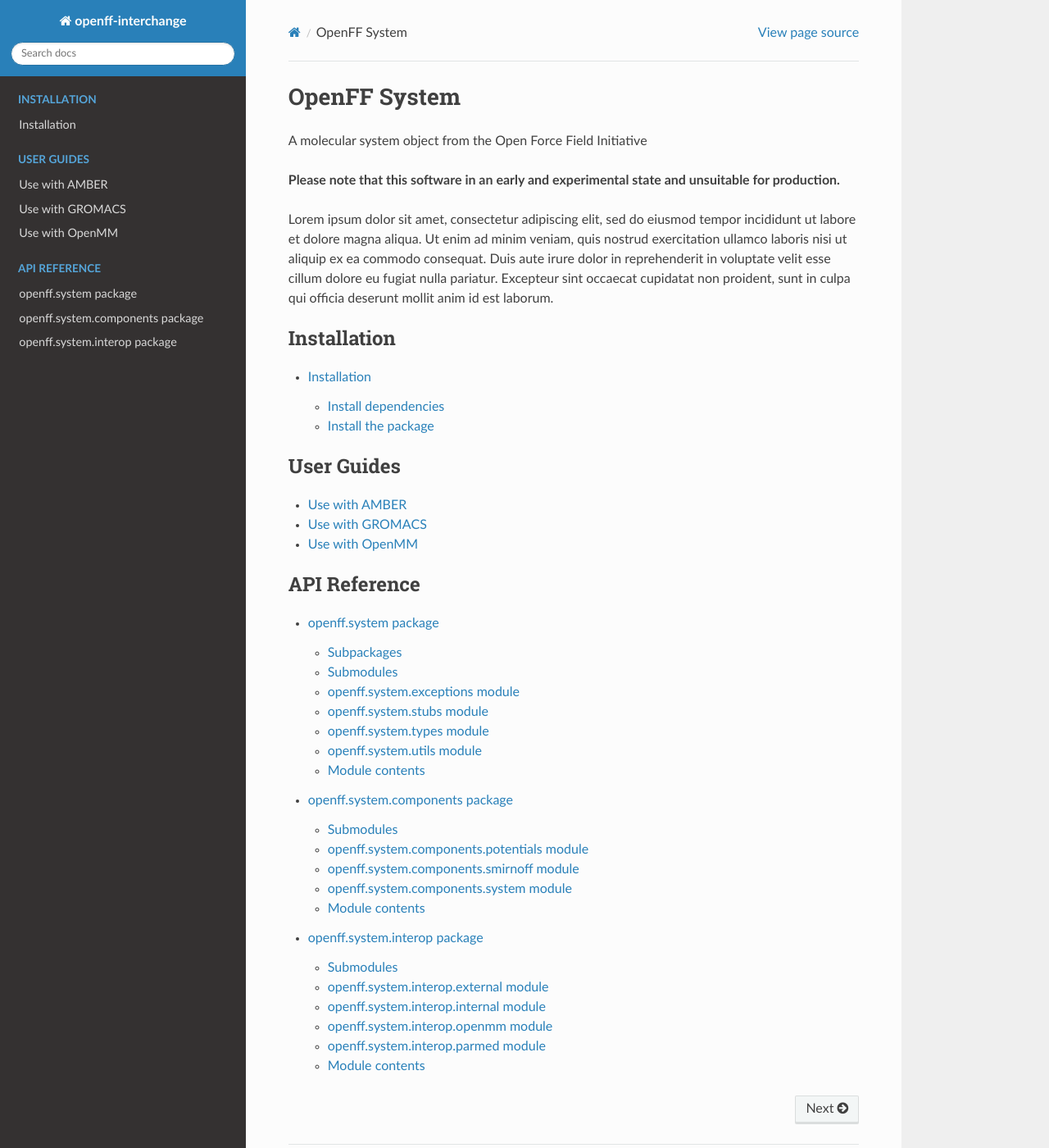
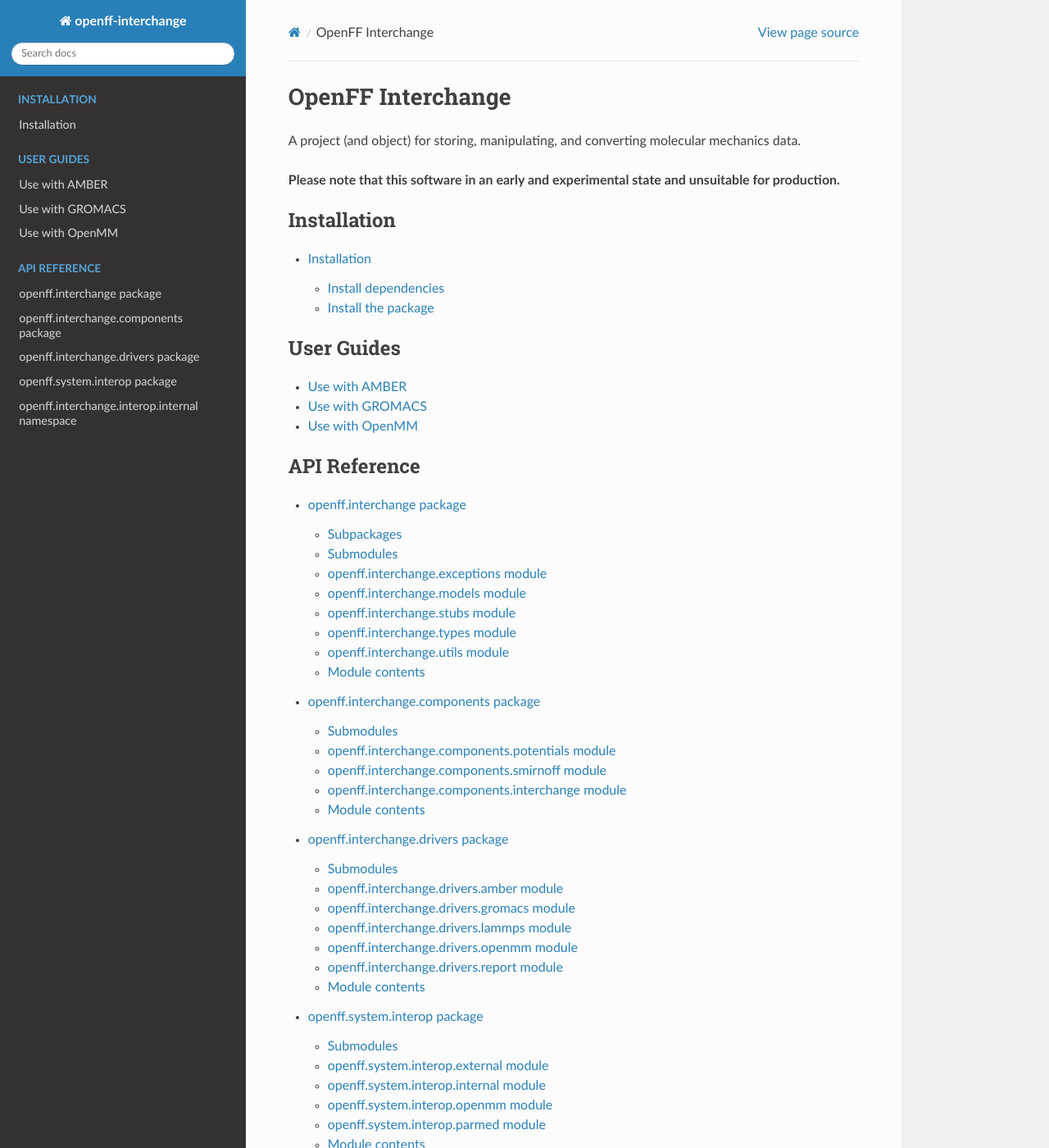
Before and after one commit to openforcefield/openff-interchange, a Sphinx documentation site: the page built from docs/index.md, in a window 1280 px wide and 1400 px high. Shown: the whole window at 82% size. Built offline with Sphinx 7.4.7 and the Read the Docs theme 2.0.0, drawn with Linux system fonts in a browser that asks for light colours; pages that are not in the unit, such as notebooks, are missing from menus; some of the changed text lies outside the part shown.

````diff
--- a/docs/conf.py
+++ b/docs/conf.py
@@ -116,7 +116,7 @@ html_static_path = ['_static']
 # -- Options for HTMLHelp output ---------------------------------------------
 
 # Output file base name for HTML help builder.
-htmlhelp_basename = 'systemdoc'
+htmlhelp_basename = 'interchangedoc'
 
 
 # -- Options for LaTeX output ------------------------------------------------
--- a/docs/index.md
+++ b/docs/index.md
@@ -1,15 +1,8 @@
-# OpenFF System
+# OpenFF Interchange
 
-A molecular system object from the Open Force Field Initiative
+A project (and object) for storing, manipulating, and converting molecular mechanics data.
 
 **Please note that this software in an early and experimental state and unsuitable for production.**
-
-Lorem ipsum dolor sit amet, consectetur adipiscing elit, sed do eiusmod tempor
-incididunt ut labore et dolore magna aliqua. Ut enim ad minim veniam, quis
-nostrud exercitation ullamco laboris nisi ut aliquip ex ea commodo consequat.
-Duis aute irure dolor in reprehenderit in voluptate velit esse cillum dolore eu
-fugiat nulla pariatur. Excepteur sint occaecat cupidatat non proident, sunt in
-culpa qui officia deserunt mollit anim id est laborum.
 
 ```{toctree}
 ---
@@ -32,7 +25,9 @@ using/openmm.md
 maxdepth: 2
 caption: API Reference
 ---
-openff.system.rst
-openff.system.components.rst
-openff.system.interop.rst
+openff.interchange.rst
+openff.interchange.components.rst
+openff.interchange.drivers.rst
+openff.interchange.interop.rst
+openff.interchange.interop.internal.rst
 ```
--- a/docs/openff.system.components.rst
+++ b/docs/openff.interchange.components.rst
@@ -1,29 +1,29 @@
-openff.system.components package
+openff.interchange.components package
 ================================
 
 Submodules
 ----------
 
-openff.system.components.potentials module
+openff.interchange.components.potentials module
 ------------------------------------------
 
-.. automodule:: openff.system.components.potentials
+.. automodule:: openff.interchange.components.potentials
    :members:
    :undoc-members:
    :show-inheritance:
 
-openff.system.components.smirnoff module
+openff.interchange.components.smirnoff module
 ----------------------------------------
 
-.. automodule:: openff.system.components.smirnoff
+.. automodule:: openff.interchange.components.smirnoff
    :members:
    :undoc-members:
    :show-inheritance:
 
-openff.system.components.system module
+openff.interchange.components.interchange module
 --------------------------------------
 
-.. automodule:: openff.system.components.system
+.. automodule:: openff.interchange.components.interchange
    :members:
    :undoc-members:
    :show-inheritance:
@@ -31,7 +31,7 @@ openff.system.components.system module
 Module contents
 ---------------
 
-.. automodule:: openff.system.components
+.. automodule:: openff.interchange.components
    :members:
    :undoc-members:
    :show-inheritance:
--- /dev/null
+++ b/docs/openff.interchange.drivers.rst
@@ -0,0 +1,53 @@
+openff.interchange.drivers package
+==================================
+
+Submodules
+----------
+
+openff.interchange.drivers.amber module
+---------------------------------------
+
+.. automodule:: openff.interchange.drivers.amber
+   :members:
+   :undoc-members:
+   :show-inheritance:
+
+openff.interchange.drivers.gromacs module
+-----------------------------------------
+
+.. automodule:: openff.interchange.drivers.gromacs
+   :members:
+   :undoc-members:
+   :show-inheritance:
+
+openff.interchange.drivers.lammps module
+----------------------------------------
+
+.. automodule:: openff.interchange.drivers.lammps
+   :members:
+   :undoc-members:
+   :show-inheritance:
+
+openff.interchange.drivers.openmm module
+----------------------------------------
+
+.. automodule:: openff.interchange.drivers.openmm
+   :members:
+   :undoc-members:
+   :show-inheritance:
+
+openff.interchange.drivers.report module
+----------------------------------------
+
+.. automodule:: openff.interchange.drivers.report
+   :members:
+   :undoc-members:
+   :show-inheritance:
+
+Module contents
+---------------
+
+.. automodule:: openff.interchange.drivers
+   :members:
+   :undoc-members:
+   :show-inheritance:
--- /dev/null
+++ b/docs/openff.interchange.interop.internal.rst
@@ -0,0 +1,21 @@
+openff.interchange.interop.internal namespace
+=============================================
+
+Submodules
+----------
+
+openff.interchange.interop.internal.gromacs module
+--------------------------------------------------
+
+.. automodule:: openff.interchange.interop.internal.gromacs
+   :members:
+   :undoc-members:
+   :show-inheritance:
+
+openff.interchange.interop.internal.lammps module
+-------------------------------------------------
+
+.. automodule:: openff.interchange.interop.internal.lammps
+   :members:
+   :undoc-members:
+   :show-inheritance:
--- /dev/null
+++ b/docs/openff.interchange.rst
@@ -0,0 +1,64 @@
+openff.interchange package
+==========================
+
+Subpackages
+-----------
+
+.. toctree::
+   :maxdepth: 4
+
+   openff.interchange.components
+   openff.interchange.drivers
+   openff.interchange.interop
+   openff.interchange.tests
+
+Submodules
+----------
+
+openff.interchange.exceptions module
+------------------------------------
+
+.. automodule:: openff.interchange.exceptions
+   :members:
+   :undoc-members:
+   :show-inheritance:
+
+openff.interchange.models module
+--------------------------------
+
+.. automodule:: openff.interchange.models
+   :members:
+   :undoc-members:
+   :show-inheritance:
+
+openff.interchange.stubs module
+-------------------------------
+
+.. automodule:: openff.interchange.stubs
+   :members:
+   :undoc-members:
+   :show-inheritance:
+
+openff.interchange.types module
+-------------------------------
+
+.. automodule:: openff.interchange.types
+   :members:
+   :undoc-members:
+   :show-inheritance:
+
+openff.interchange.utils module
+-------------------------------
+
+.. automodule:: openff.interchange.utils
+   :members:
+   :undoc-members:
+   :show-inheritance:
+
+Module contents
+---------------
+
+.. automodule:: openff.interchange
+   :members:
+   :undoc-members:
+   :show-inheritance:
--- a/docs/openff.system.rst
+++ /dev/null
@@ -1,55 +0,0 @@
-openff.system package
-=====================
-
-Subpackages
------------
-
-.. toctree::
-   :maxdepth: 4
-
-   openff.system.components
-   openff.system.interop
-   openff.system.tests
-
-Submodules
-----------
-
-openff.system.exceptions module
--------------------------------
-
-.. automodule:: openff.system.exceptions
-   :members:
-   :undoc-members:
-   :show-inheritance:
-
-openff.system.stubs module
---------------------------
-
-.. automodule:: openff.system.stubs
-   :members:
-   :undoc-members:
-   :show-inheritance:
-
-openff.system.types module
---------------------------
-
-.. automodule:: openff.system.types
-   :members:
-   :undoc-members:
-   :show-inheritance:
-
-openff.system.utils module
---------------------------
-
-.. automodule:: openff.system.utils
-   :members:
-   :undoc-members:
-   :show-inheritance:
-
-Module contents
----------------
-
-.. automodule:: openff.system
-   :members:
-   :undoc-members:
-   :show-inheritance:
````
Also changed, not shown: docs/openff.interchange.interop.rst (renamed from docs/openff.system.interop.rst), 2 other files.
